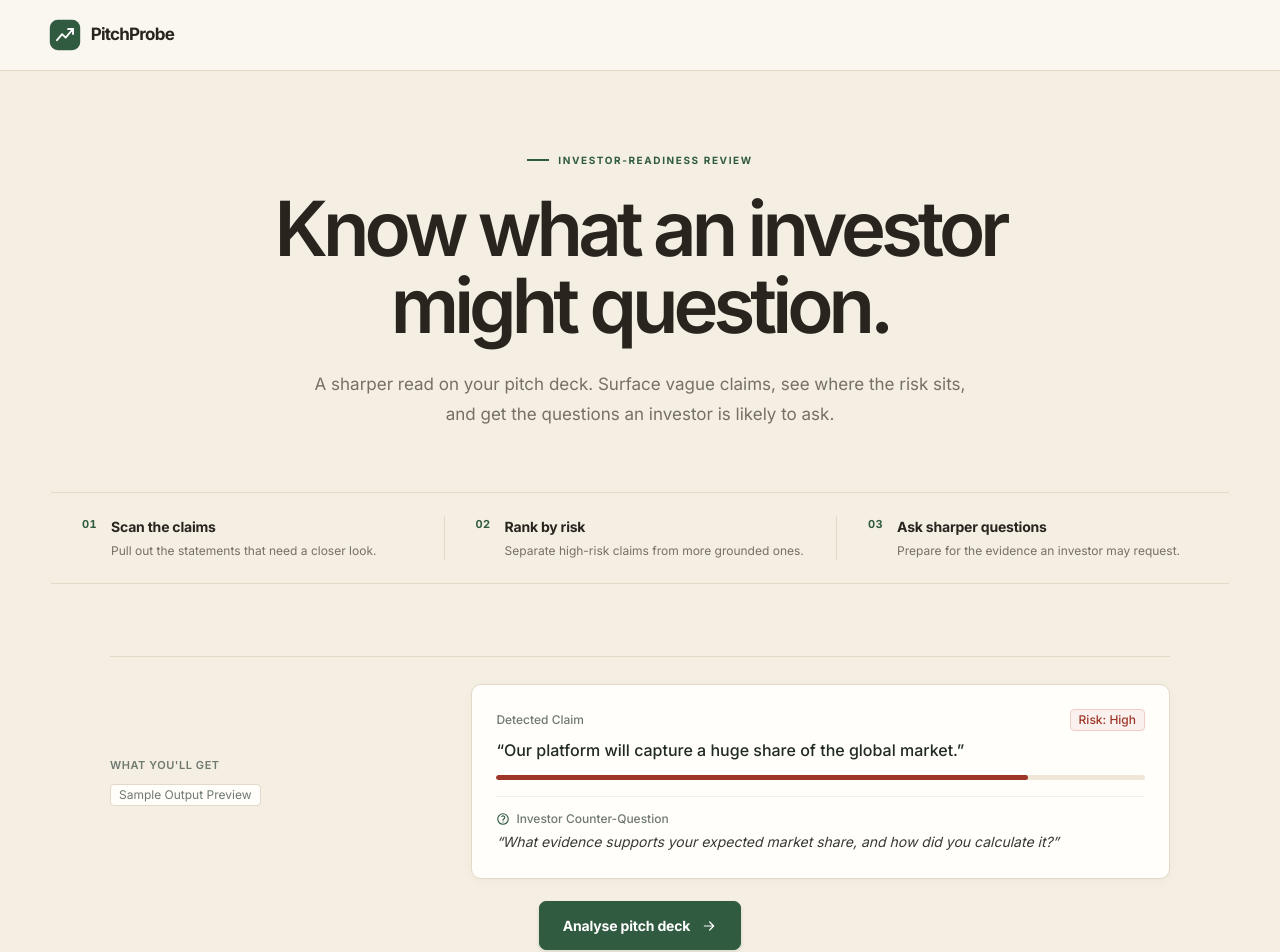
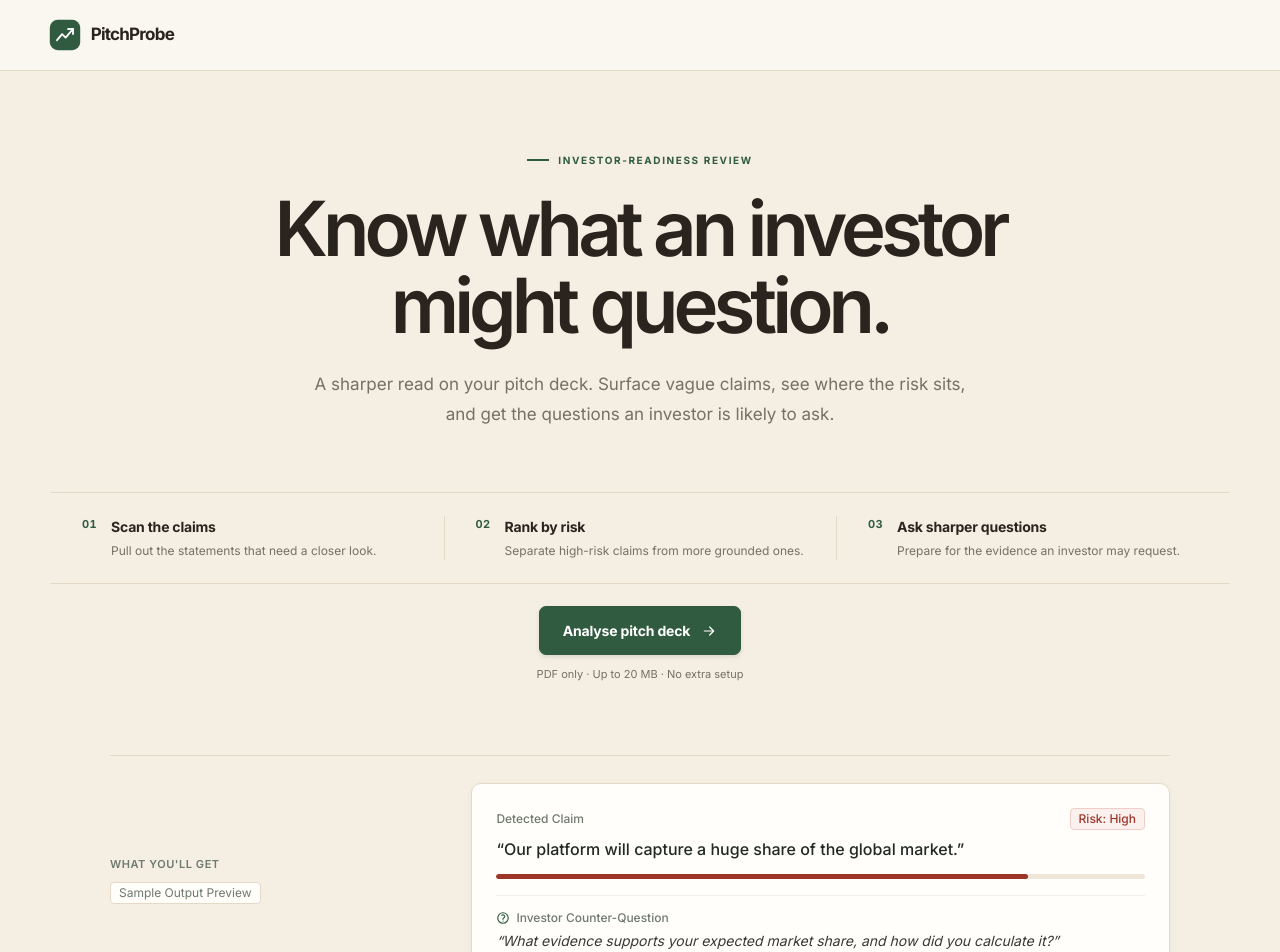
Before and after one commit to divyanshsaxena2209/pitchprobe, a Next.js app: page / in a window 1280 px wide. Shown: the top 952 px of the page. Built offline with nearby package versions, Linux system fonts and the light colour scheme.

Commit message:
Place Analyse CTA after process steps and make upload/report full-screen stages

```diff
--- a/src/app/page.tsx
+++ b/src/app/page.tsx
@@ -1,27 +1,12 @@
 "use client";
 
-import { useEffect, useRef, useState } from "react";
+import { useState } from "react";
 import UploadArea from "@/components/UploadArea";
 import ProductExample from "@/components/ProductExample";
 
 export default function Home() {
   const [hasResults, setHasResults] = useState(false);
   const [showUploader, setShowUploader] = useState(false);
-  const uploadSectionRef = useRef<HTMLElement | null>(null);
-
-  useEffect(() => {
-    if (showUploader) {
-      uploadSectionRef.current?.scrollIntoView({ behavior: "smooth", block: "start" });
-    }
-  }, [showUploader]);
-
-  const handleStartAnalysis = () => {
-    if (showUploader) {
-      uploadSectionRef.current?.scrollIntoView({ behavior: "smooth", block: "start" });
-      return;
-    }
-    setShowUploader(true);
-  };
 
   return (
     <div className="app-shell">
@@ -38,9 +23,10 @@ export default function Home() {
         </div>
       </header>
 
-      <main className="main-stage">
-        <div className={`landing-shell ${hasResults ? "landing-shell--results" : ""}`}>
-          <section className={`hero-section ${hasResults ? "hero-section--results" : ""}`} aria-labelledby="hero-title">
+      <main className={`main-stage ${showUploader ? "main-stage--workflow" : ""}`}>
+        {!showUploader ? (
+          <div className="landing-shell">
+            <section className="hero-section" aria-labelledby="hero-title">
               <div className="hero-copy">
                 <p className="hero-kicker">Investor-readiness review</p>
                 <h1 className="hero-title" id="hero-title">Know what an investor might question.</h1>
@@ -50,8 +36,6 @@ export default function Home() {
                 </p>
               </div>
 
-            {!hasResults && (
-              <>
               <div className="process-strip" aria-label="How PitchProbe works">
                 <div className="process-step">
                   <span className="process-index">01</span>
@@ -76,16 +60,8 @@ export default function Home() {
                 </div>
               </div>
 
-
-              </>
-            )}
-          </section>
-
-          {!showUploader && !hasResults && <ProductExample />}
-
-          {!hasResults && (
               <div className="hero-action">
-              <button type="button" className="landing-cta" onClick={handleStartAnalysis}>
+                <button type="button" className="landing-cta" onClick={() => setShowUploader(true)}>
                   Analyse pitch deck
                   <svg width="16" height="16" viewBox="0 0 24 24" fill="none" aria-hidden="true">
                     <path d="M5 12h14m-6-6 6 6-6 6" stroke="currentColor" strokeWidth="1.8" strokeLinecap="round" strokeLinejoin="round" />
@@ -93,21 +69,24 @@ export default function Home() {
                 </button>
                 <p className="hero-action-note">PDF only · Up to 20 MB · No extra setup</p>
               </div>
-          )}
+            </section>
 
-          {showUploader && (
-            <section className="uploader-section" ref={uploadSectionRef} aria-labelledby="upload-section-title">
-              {!hasResults && (
-                <div className="uploader-heading">
-                  <p className="section-kicker">Start here</p>
-                  <h2 id="upload-section-title">Upload your pitch deck</h2>
-                  <p>Choose a PDF to review its investor-facing claims and counter-questions.</p>
+            <ProductExample />
+          </div>
+        ) : (
+          <div className={`workflow-shell ${hasResults ? "workflow-shell--results" : ""}`}>
+            <div className="workflow-heading">
+              <p className="section-kicker">{hasResults ? "ANALYSIS REPORT" : "PITCH DECK REVIEW"}</p>
+              <h1>{hasResults ? "Your claims, reviewed." : "Analyse your pitch deck"}</h1>
+              <p>
+                {hasResults
+                  ? "Browse claims by topic and risk. Higher-risk claims appear first within each section."
+                  : "Upload a PDF to see which claims may raise questions and what evidence an investor may ask for."}
+              </p>
+            </div>
+            <UploadArea onResultsChange={setHasResults} />
           </div>
         )}
-              <UploadArea onResultsChange={setHasResults} />
-            </section>
-          )}
-        </div>
       </main>
     </div>
   );
```
Lines whose indentation alone changed are shown as unchanged.
